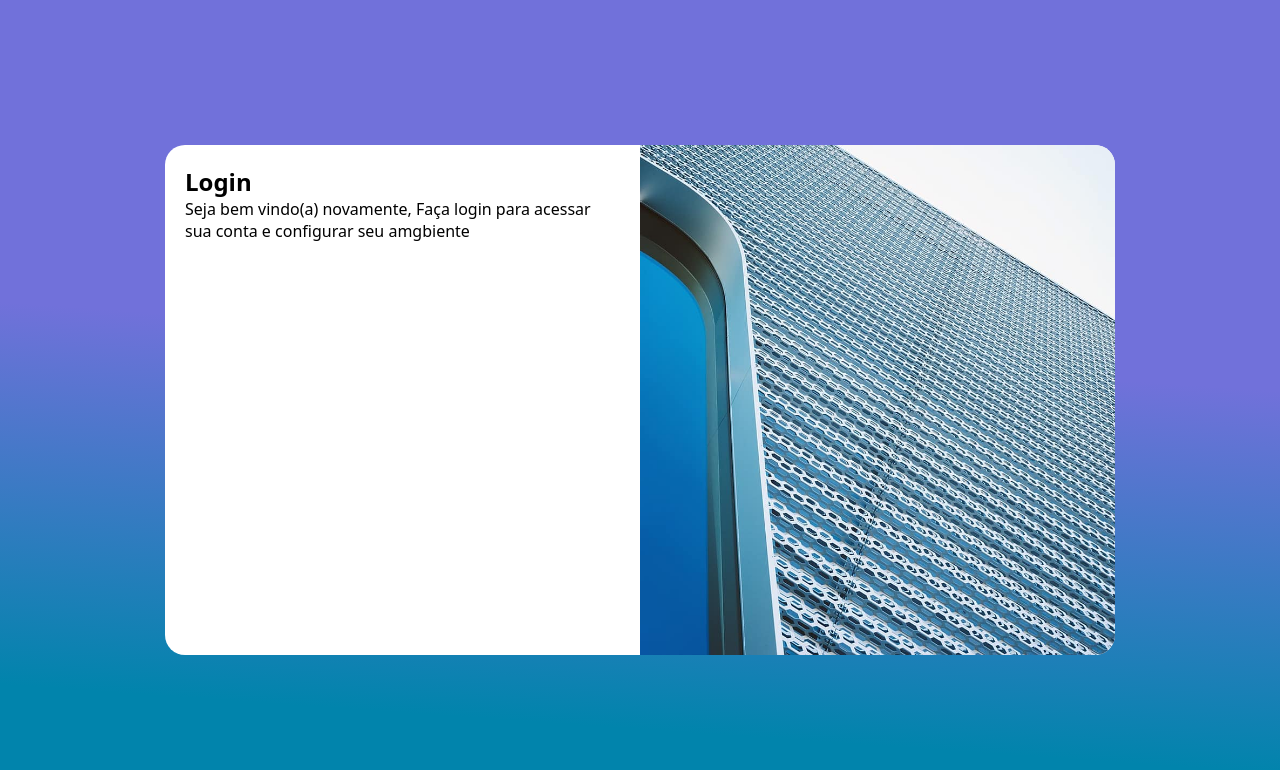
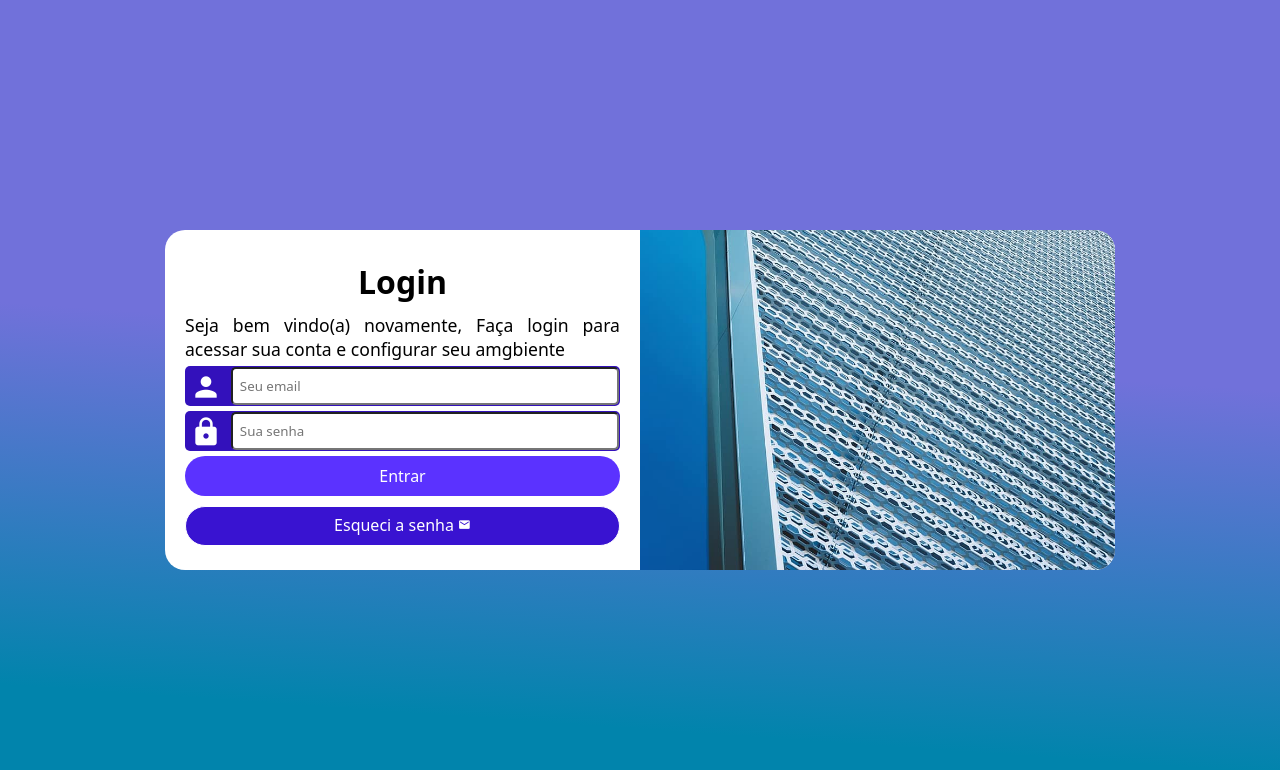
Before and after one commit to xmurilo/projeto-login-guanabara, a plain HTML site: page index.html in a window 1280 px wide. Drawn offline with Linux system fonts and the light colour scheme.

Commit message:
projeto login

```diff
--- a/estilo/style.css
+++ b/estilo/style.css
@@ -24,11 +24,11 @@ section#login {
   height: 510px;
   border-radius:20px;
 
+  overflow: hidden;
   position: absolute;
   top: 50%;
   left: 50%;
   transform: translate(-50%, -50%);
-  overflow: hidden;
 
   transition: width .3s, height .3s;
   transition-timing-function: ease;
@@ -48,3 +48,81 @@ div#formulario {
   padding: 20px;
   display: block;
 }
+
+div#formulario h1 {
+  text-align: center;
+  margin: 10px 0;
+}
+
+div#formulario p {
+  text-align: justify;
+  font-size: 0.8em;
+}
+
+div#campo {
+  display: block;
+  height: 40px;
+  border-radius: 5px;
+  background-color: #31b;
+  margin: 5px 0px;
+}
+
+div#campo span {
+  color: #fff;
+  padding: 5px;
+  font-size: 2em;
+}
+
+div#campo input {
+  width: calc(100% - 47px);
+  height: 97%;
+  padding: 0px 0.5em;
+  border-radius: 5px;
+  transform: translateY(-12px);
+}
+
+
+form input[type='submit'] {
+  display: block;
+  width: 100%;
+  height: 40px;
+
+  border-radius: 20px;
+  border: none;
+  font-size: 1em;
+  cursor: pointer;
+
+  background-color: rgb(91, 50, 255);
+  color: #fff;
+  transition: 0.6s;
+
+}
+
+form input[type='submit']:hover {
+  background-color:rgb(66, 36, 184);
+}
+
+form a.botao {
+  display: block;
+  margin-top: 10px;
+  height: 40px;
+  width: 100%;
+  padding-top: 7px;
+  border: 1px solid ;
+  border-radius: 20px;
+
+  background-color: rgb(57, 19, 209);
+  color: white;
+
+  text-align: center;
+  text-decoration: none;
+  transition: 0.7s;
+}
+
+form a.botao:hover {
+  background-color: rgb(38, 13, 137);
+}
+
+form a.botao span {
+  font-size: 0.8em;
+}
--- a/index.html
+++ b/index.html
@@ -6,6 +6,10 @@
     <meta name="viewport" content="width=device-width, initial-scale=1.0" />
     <link rel="stylesheet" href="estilo/style.css" />
     <link rel="stylesheet" href="media-query.css" />
+    <link
+      href="https://fonts.googleapis.com/icon?family=Material+Icons"
+      rel="stylesheet"
+    />
 
     <title>Login</title>
   </head>
@@ -21,8 +25,33 @@
             Seja bem vindo(a) novamente, Faça login para acessar sua conta e
             configurar seu amgbiente
           </p>
+
+          <form action="" method="post" autocomplete="on">
+            <div id="campo">
+              <label for="iemail">
+                <span class="material-icons">person</span></label
+              >
+              <input
+                type="email"
+                name="email"
+                id="iemail"
+                placeholder="Seu email"
+                required
+                autocomplete="email"
+              />
+            </div>
+
+            <div id="campo">
+              <label for="isenha">
+                <span class="material-icons">lock</span>
+              </label>
+              <input type="password" name="senha" id="isenha" minlength="8" placeholder="Sua senha" autocomplete="current-password" />
+            </div>
+            <input type="submit" value="Entrar">
+            <a href="esqueci.html" target="_blank" class="botao">Esqueci a senha <span class="material-icons">mail</span></a>
+          </form>
         </div>
-        <form action="" method="post"></form>
+
       </section>
     </main>
   </body>
--- a/media-query.css
+++ b/media-query.css
@@ -7,6 +7,7 @@
 
   section#login {
     width: 80vw;
+    height: 330px;
   }
 
   div#img {
@@ -19,6 +20,15 @@
     float: right;
     width: 70%;
   }
+
+  div#formulario h1 {
+    font-size: 1.5em;
+  }
+
+  div#formulario p {
+    font-size: 1em;
+  }
+
 }
 
 @media screen and (min-width:998px) {
@@ -30,6 +40,7 @@
 
   section#login {
     width: 950px;
+    height: 340px;
   }
 
   div#img {
@@ -42,4 +53,12 @@
     width: 50%;
     float: left;
   }
+
+  div#formulario h1 {
+    font-size: 2em;
+  }
+
+  div#formulario p {
+    font-size: 1.1em;
+  }
 }
```
